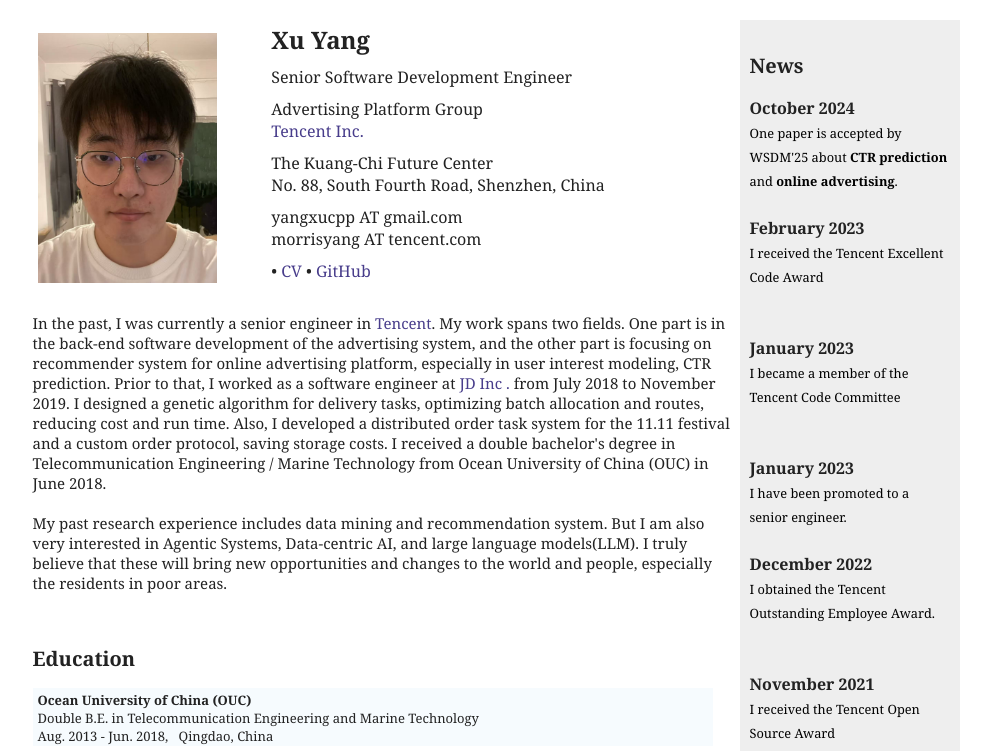
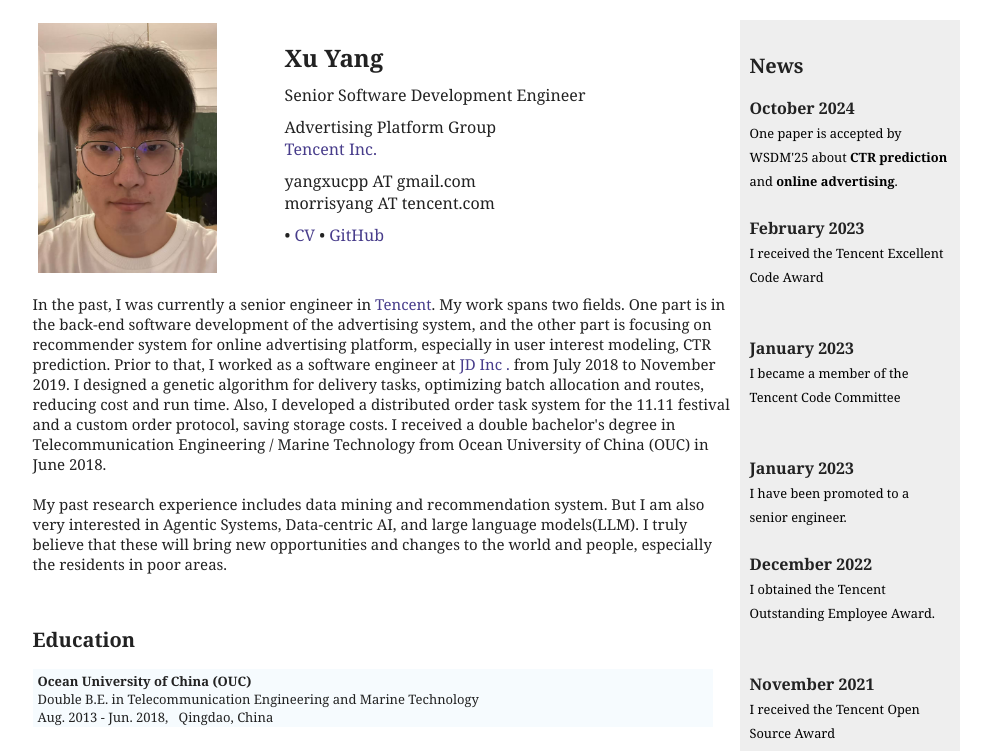
Before and after one commit to morrisxyang/morrisxyang.github.io, a plain HTML site: page index.html in a window 1280 px wide. Shown: the top 751 px of the page, without its empty margins (144-1135 px from the left). Drawn offline with Linux system fonts and the light colour scheme.

Commit message:
Update index.html

```diff
--- a/index.html
+++ b/index.html
@@ -114,10 +114,10 @@
                             Advertising Platform Group<br>
                             <a href="https://www.tencent.com/" target="_blank">Tencent Inc.</a>
                         </p>
-                        <p style="margin-left:0px;">
+                        <!-- <p style="margin-left:0px;">
                             The Kuang-Chi Future Center <br>
                             No. 88, South Fourth Road, Shenzhen, China <br>
-                        </p>
+                        </p> -->
                         <p style="margin-left:0px;">
                             yangxucpp AT gmail.com <br> morrisyang AT tencent.com</p>
                         <p style="margin-left:0px;">
```
